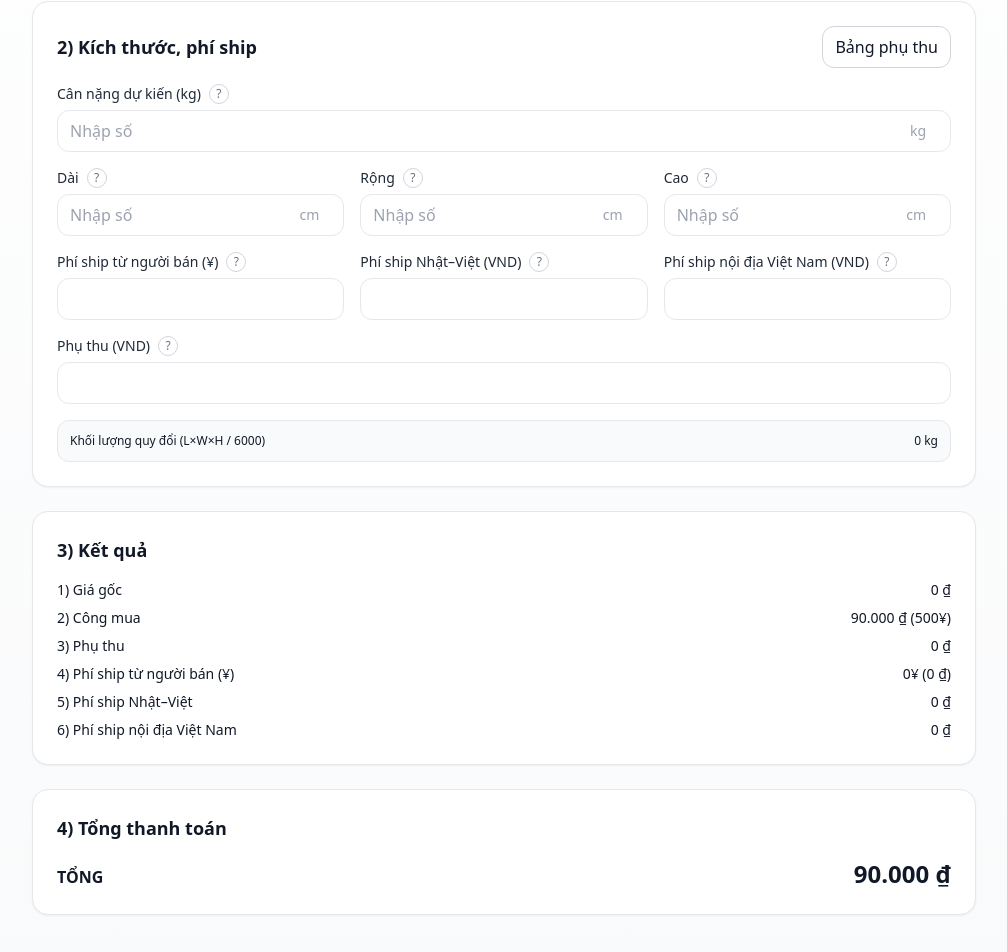
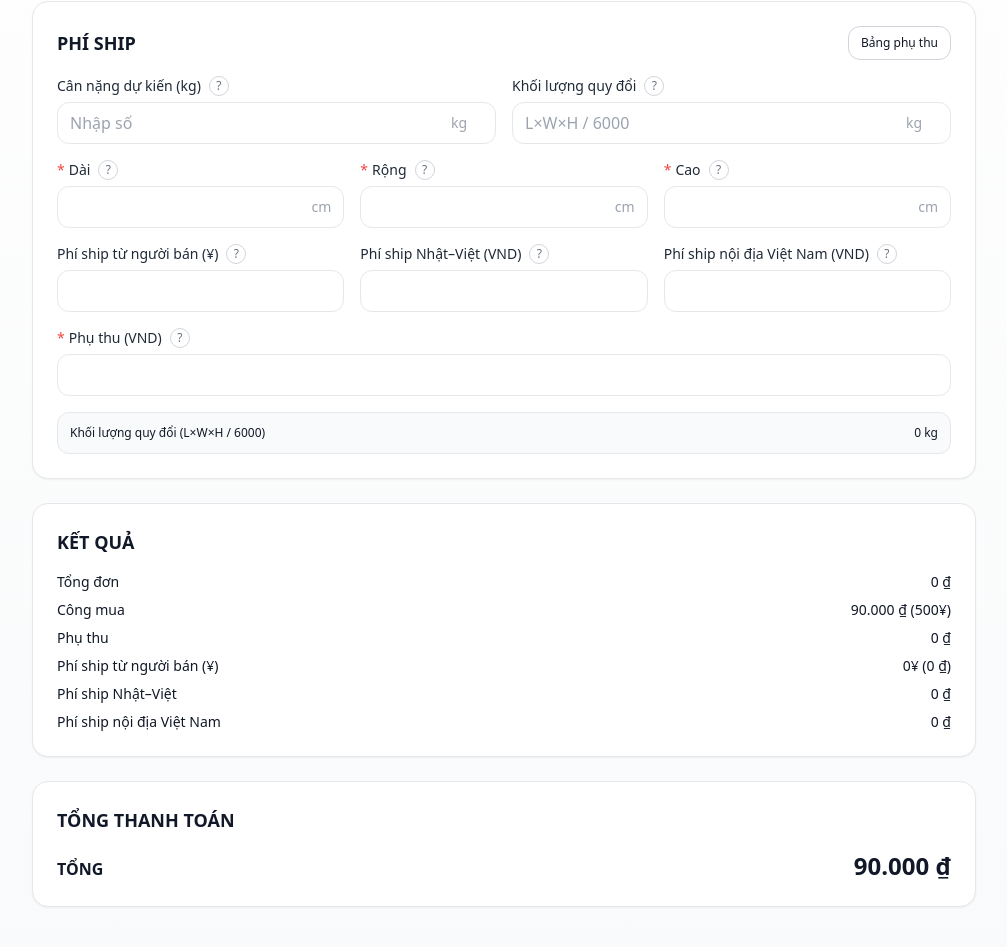
Before and after one commit to maclife1503/order-price-calc, a React (Vite) app: page / in a window 1280 px wide. Shown: the part 335-1287 px from the top of the page, without its empty margins (136-1143 px from the left). Built offline with nearby package versions, Linux system fonts and the light colour scheme.

Commit message:
new update

```diff
--- a/src/OrderPriceCalculator.jsx
+++ b/src/OrderPriceCalculator.jsx
@@ -248,7 +248,7 @@ export default function OrderPriceCalculator() {
       <div className="max-w-5xl mx-auto p-6 md:p-10">
         {/* 1) Thông tin sản phẩm */}
         <section className="relative bg-white rounded-2xl shadow-sm border p-5 md:p-6 mb-6 pb-4">
-          <h2 className="text-base font-semibold mb-4 ">1) Thông tin sản phẩm</h2>
+          <h2 className="text-base font-semibold mb-4 ">THÔNG TIN SẢN PHẨM</h2>
 
           <div className="absolute top-3 right-4 text-sm text-gray-600">
             <div className="text-center text-gray-600">
@@ -320,14 +320,14 @@ export default function OrderPriceCalculator() {
         {/* 2) Kích thước, phí ship */}
         <section className="bg-white rounded-2xl shadow-sm border p-5 md:p-6 mb-6">
           <div className="flex items-center justify-between mb-4">
-            <h2 className="text-lg font-semibold">2) Kích thước, phí ship</h2>
+            <h2 className="text-lg font-semibold">PHÍ SHIP</h2>
 
             <div className="flex items-center gap-2">
               {/* Nút tải PDF phụ thu về máy khách */}
               <button
                 type="button"
                 onClick={handleOpenSurchargePDF}
-                className="inline-flex items-center gap-2 px-3 py-2 rounded-xl border border-gray-300 hover:bg-gray-50"
+                className="inline-flex items-center gap-2 px-3 py-2 rounded-xl border border-gray-300 hover:bg-gray-50 text-xs"
                 title="Tải phu_thu.pdf về máy của khách"
               >
                 Bảng phụ thu
@@ -335,8 +335,9 @@ export default function OrderPriceCalculator() {
             </div>
           </div>
 
-          {/* Hàng 1: Cân nặng */}
-          <div className="mb-4">
+          {/* Hàng 1: Cân nặng + Khối lượng quy đổi */}
+          <div className="mb-4 grid grid-cols-2 gap-4">
+            {/* Cột 1: Cân nặng dự kiến */}
             <Field label="Cân nặng dự kiến (kg)" hint="Khối lượng thực tế ước tính của kiện hàng.">
               <div className="relative">
                 <input
@@ -350,68 +351,92 @@ export default function OrderPriceCalculator() {
                     setWeightKg(v);
                   }}
                   onBlur={() => {
-                    if (weightKg !== "" && weightKg != null) setWeightKg(String(parseNum(weightKg)));
+                    if (weightKg !== "" && weightKg != null) {
+                      setWeightKg(String(parseNum(weightKg)));
+                    }
                   }}
                 />
-                <span className="pointer-events-none absolute right-3 top-1/2 -translate-y-1/2 text-sm text-gray-400">kg</span>
+                <span className="pointer-events-none absolute right-4 top-1/2 -translate-y-1/2 text-sm text-gray-400">
+                  kg
+                </span>
+              </div>
+            </Field>
+
+            {/* Cột 2: Khối lượng quy đổi */}
+            <Field
+              label="Khối lượng quy đổi"
+              hint="(L×W×H / 6000)"
+            >
+              <div className="relative">
+                <input
+                  type="text"
+                  readOnly
+                  className={INPUT_BASE + " w-full pr-10"}
+                  placeholder="L×W×H / 6000"
+                  value={calc.volWeight ? GEN.format(calc.volWeight) : ""}
+                />
+                <span className="pointer-events-none absolute right-4 top-1/2 -translate-y-1/2 text-sm text-gray-400">
+                  kg
+                </span>
               </div>
             </Field>
           </div>
+
+
 
           {/* Dài – Rộng – Cao */}
           <div className="mb-4">
             <div className="grid grid-cols-3 gap-4">
               <div className="min-w-0">
-                <Field label="Dài" hint="Chiều dài thùng sau khi đóng gói.">
+                <Field label="Dài" required hint="Chiều dài thùng sau khi đóng gói.">
                   <div className="relative">
                     <input
                       type="text"
                       inputMode="decimal"
                       className={INPUT_BASE + " w-full pr-10"}
-                      placeholder="Nhập số"
+
                       value={lenCm ?? ""}
                       onChange={(e) => setLenCm(e.target.value.replace(/[^\d.]/g, ""))}
                       onBlur={() => {
                         if (lenCm !== "" && lenCm != null) setLenCm(String(parseNum(lenCm)));
                       }}
                     />
-                    <span className="pointer-events-none absolute right-3 top-1/2 -translate-y-1/2 text-sm text-gray-400">cm</span>
+                    <span className="pointer-events-none absolute right-0 top-1/2 -translate-y-1/2 text-sm text-gray-400">cm</span>
                   </div>
                 </Field>
               </div>
+
               <div className="min-w-0">
-                <Field label="Rộng" hint="Chiều rộng thùng sau khi đóng gói.">
+                <Field label="Rộng" required hint="Chiều rộng thùng sau khi đóng gói.">
                   <div className="relative">
                     <input
                       type="text"
                       inputMode="decimal"
                       className={INPUT_BASE + " w-full pr-10"}
-                      placeholder="Nhập số"
                       value={widCm ?? ""}
                       onChange={(e) => setWidCm(e.target.value.replace(/[^\d.]/g, ""))}
                       onBlur={() => {
                         if (widCm !== "" && widCm != null) setWidCm(String(parseNum(widCm)));
                       }}
                     />
-                    <span className="pointer-events-none absolute right-3 top-1/2 -translate-y-1/2 text-sm text-gray-400">cm</span>
+                    <span className="pointer-events-none absolute right-0 top-1/2 -translate-y-1/2 text-sm text-gray-400">cm</span>
                   </div>
                 </Field>
               </div>
               <div className="min-w-0">
-                <Field label="Cao" hint="Chiều cao thùng sau khi đóng gói.">
+                <Field label="Cao" required hint="Chiều cao thùng sau khi đóng gói.">
                   <div className="relative">
                     <input
                       type="text"
                       inputMode="decimal"
                       className={INPUT_BASE + " w-full pr-10"}
-                      placeholder="Nhập số"
                       value={heiCm ?? ""}
                       onChange={(e) => setHeiCm(e.target.value.replace(/[^\d.]/g, ""))}
                       onBlur={() => {
                         if (heiCm !== "" && heiCm != null) setHeiCm(String(parseNum(heiCm)));
                       }}
                     />
-                    <span className="pointer-events-none absolute right-3 top-1/2 -translate-y-1/2 text-sm text-gray-400">cm</span>
+                    <span className="pointer-events-none absolute right-0 top-1/2 -translate-y-1/2 text-sm text-gray-400">cm</span>
                   </div>
                 </Field>
               </div>
@@ -436,7 +461,7 @@ export default function OrderPriceCalculator() {
               </Field>
             </div>
             <div className="md:col-span-3">
-              <Field label="Phụ thu (VND)" hint="Các khoản phát sinh thêm nếu có.">
+              <Field label="Phụ thu (VND)" required hint="Các khoản phát sinh thêm nếu có.">
                 <input type="number" className={INPUT_BASE} value={surchargeVND} onChange={(e) => setSurchargeVND(parseNum(e.target.value))} />
               </Field>
             </div>
@@ -452,20 +477,20 @@ export default function OrderPriceCalculator() {
 
         {/* 3) Kết quả */}
         <section className="bg-white rounded-2xl shadow-sm border p-5 md:p-6 mb-6">
-          <h2 className="text-lg font-semibold mb-4">3) Kết quả</h2>
+          <h2 className="text-lg font-semibold mb-4">KẾT QUẢ</h2>
           <div className="space-y-2 text-sm">
-            <div className="flex justify-between"><span>1) Giá gốc</span><span>{VND.format(calc.baseVND)}</span></div>
-            <div className="flex justify-between"><span>2) Công mua</span><span>{VND.format(calc.serviceFeeVND)} ({GEN.format(calc.serviceFeeJPY)}¥)</span></div>
-            <div className="flex justify-between"><span>3) Phụ thu</span><span>{VND.format(calc.extra)}</span></div>
-            <div className="flex justify-between"><span>4) Phí ship từ người bán (¥)</span><span>{GEN.format(parseNum(sellerShipYen))}¥ ({VND.format(calc.sellerShipVND)})</span></div>
-            <div className="flex justify-between"><span>5) Phí ship Nhật–Việt</span><span>{VND.format(calc.shipJVN)}</span></div>
-            <div className="flex justify-between"><span>6) Phí ship nội địa Việt Nam</span><span>{VND.format(calc.shipLocal)}</span></div>
+            <div className="flex justify-between"><span> Tổng đơn</span><span>{VND.format(calc.baseVND)}</span></div>
+            <div className="flex justify-between"><span> Công mua</span><span>{VND.format(calc.serviceFeeVND)} ({GEN.format(calc.serviceFeeJPY)}¥)</span></div>
+            <div className="flex justify-between"><span> Phụ thu</span><span>{VND.format(calc.extra)}</span></div>
+            <div className="flex justify-between"><span> Phí ship từ người bán (¥)</span><span>{GEN.format(parseNum(sellerShipYen))}¥ ({VND.format(calc.sellerShipVND)})</span></div>
+            <div className="flex justify-between"><span> Phí ship Nhật–Việt</span><span>{VND.format(calc.shipJVN)}</span></div>
+            <div className="flex justify-between"><span> Phí ship nội địa Việt Nam</span><span>{VND.format(calc.shipLocal)}</span></div>
           </div>
         </section>
 
         {/* 4) Tổng thanh toán */}
         <section className="bg-white rounded-2xl shadow-sm border p-5 md:p-6">
-          <h2 className="text-lg font-semibold mb-4">4) Tổng thanh toán</h2>
+          <h2 className="text-lg font-semibold mb-4">TỔNG THANH TOÁN</h2>
           <div className="flex justify-between items-baseline">
             <div className="text-gray-900 font-semibold">TỔNG</div>
             <div className="text-2xl font-bold">{VND.format(calc.total)}</div>
```
